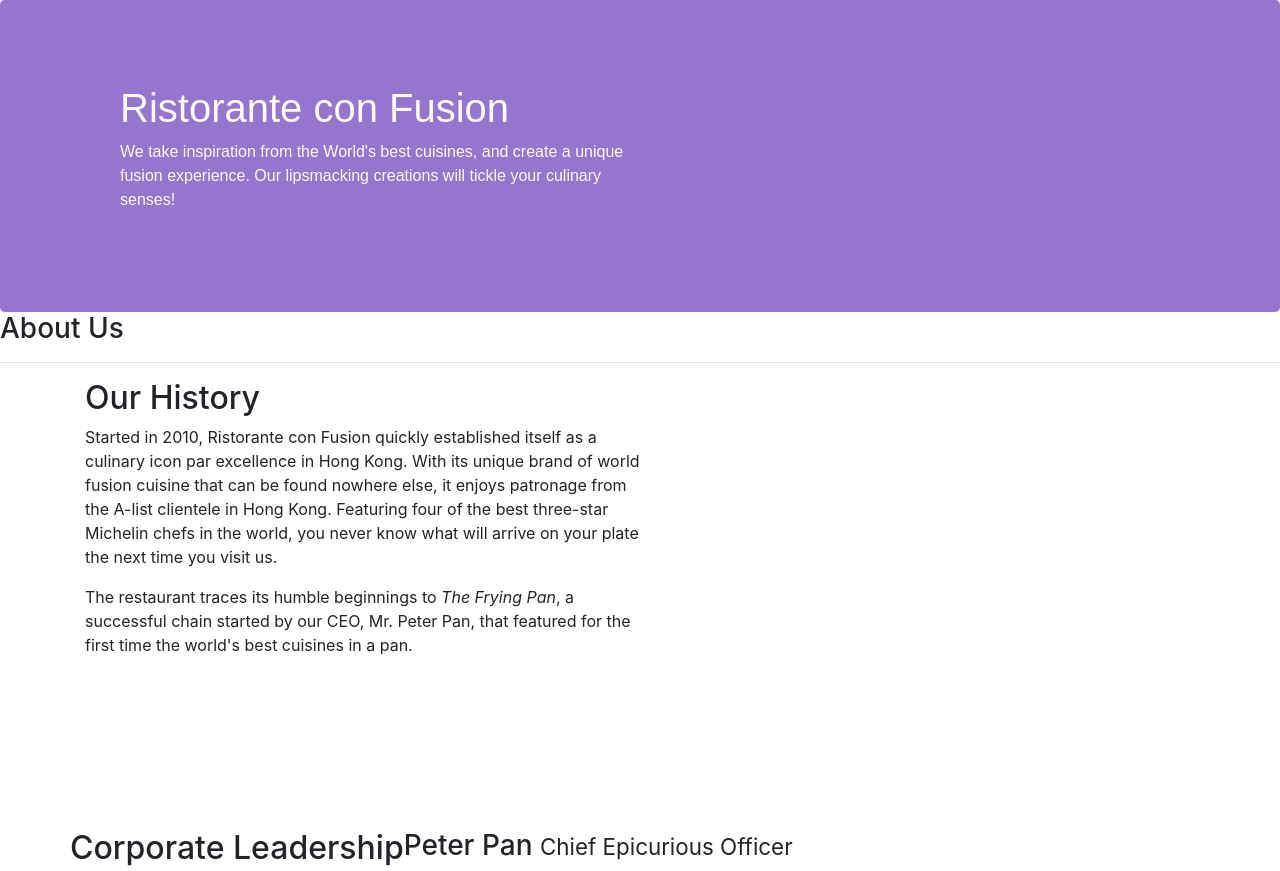
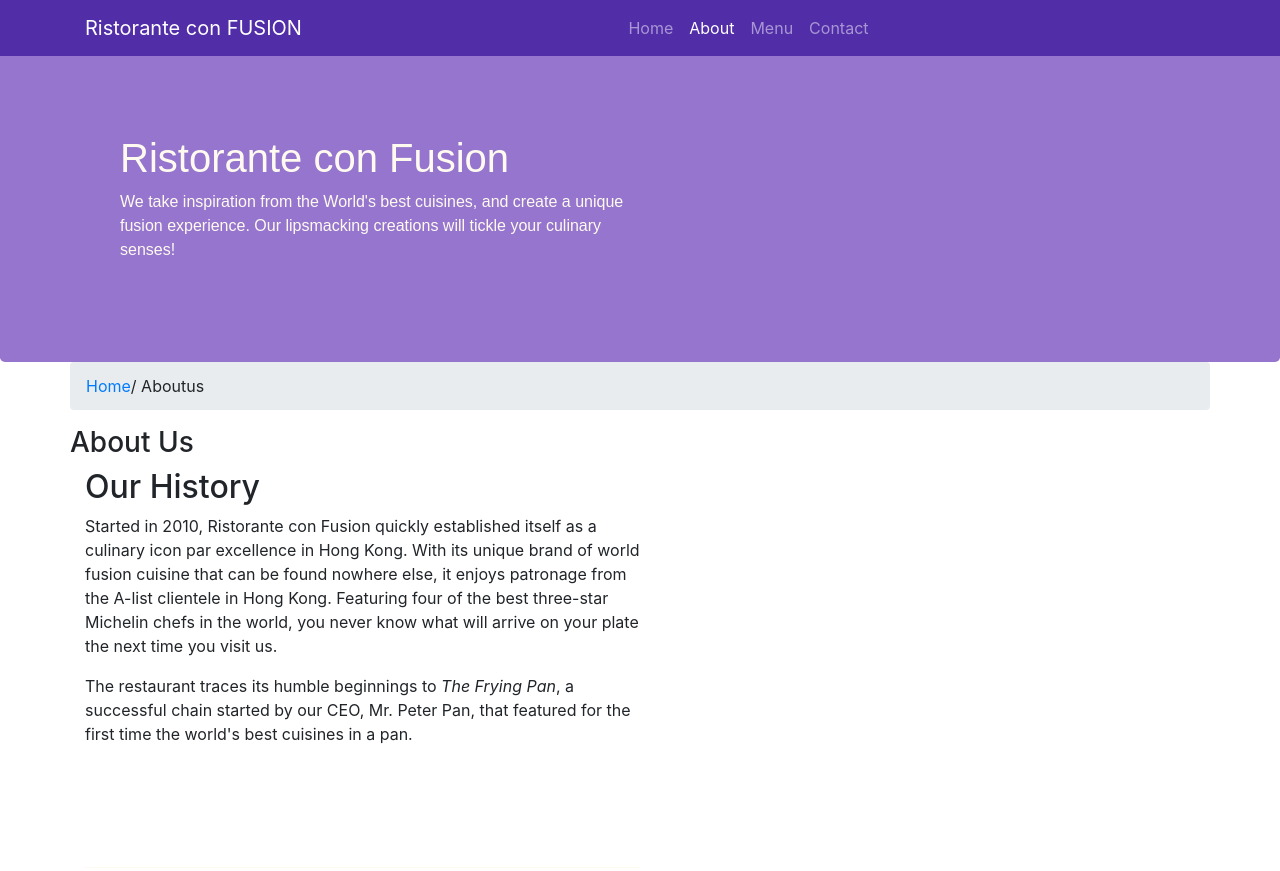
Before and after one commit to varshit32yadav/ConFusion-Bootstrap, a website: page aboutus.html in a window 1280 px wide. Shown: the top 871 px of the page. Drawn offline with nearby package versions, Linux system fonts and the light colour scheme.

Commit message:
navbar and breadcrumbs

```diff
--- a/aboutus.html
+++ b/aboutus.html
@@ -10,7 +10,24 @@
 </head>
 
 <body>
+    <nav class="navbar navbar-dark navbar-expand-sm  fixed-top">
+        <div class="container">
+            <button class="navbar-toggler" type="button" data-toggle="collapse" data-target="#navbar">
+                <span class="navbar-toggler-icon"></span>
+            </button>
+            <div class="collapse navbar-collapse" id="navbar">
+             <a class="navbar-brand mr-auto" href="index.html">Ristorante con FUSION</a>
+             <ul class="navbar-nav mr-auto ">
+                 <li class="nav-item "><a class="nav-link" href="index.html">Home</a></li>
+                 <li class="nav-item active"><a class="nav-link" href="#">About</a></li>
+                 <li class="nav-item"><a class="nav-link" href="#">Menu</a></li>
+                 <li class="nav-item"><a class="nav-link" href="#">Contact</a></li>
 
+             </ul>
+
+            </div>
+                </div>
+     </nav>
     <header class="jumbotron">
         <div class="container">
             <div class="row row-header">
@@ -24,9 +41,12 @@
         </div>
     </header>
 
-    <div>
-        <div>
-            <div>
+    <div class="container">
+        <div class="row">
+                <ol class="col-12 breadcrumb">
+                 <li class="breadcrumb-item"><a href="index.html">Home </a></li>
+                 <li><a> / Aboutus</a></li>
+                </ol>
                <h3>About Us</h3>
                <hr>
             </div>
@@ -65,7 +85,7 @@
                 <div class="col-4 offset-1 col-sm-2">
                     <h5>Links</h5>
                     <ul class="list-unstyled">
-                        <li><a href="#">Home</a></li>
+                        <li><a href="index.html">Home</a></li>
                         <li><a href="#">About</a></li>
                         <li><a href="#">Menu</a></li>
                         <li><a href="#">Contact</a></li>
--- a/css/styles.css
+++ b/css/styles.css
@@ -43,3 +43,13 @@ color: black;
     margin-bottom: 50px;
 
 }
+body
+{
+    padding: 50px 0px 0px 0px;
+    z-index: 0;
+
+}
+.navbar-dark
+{
+   background-color: #512da8;
+}
```
Also changed, not shown: index.html (+19 -1 lines).
